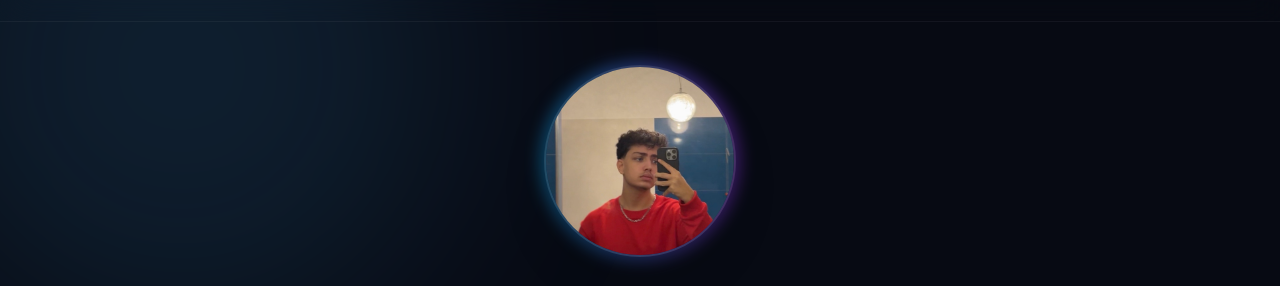
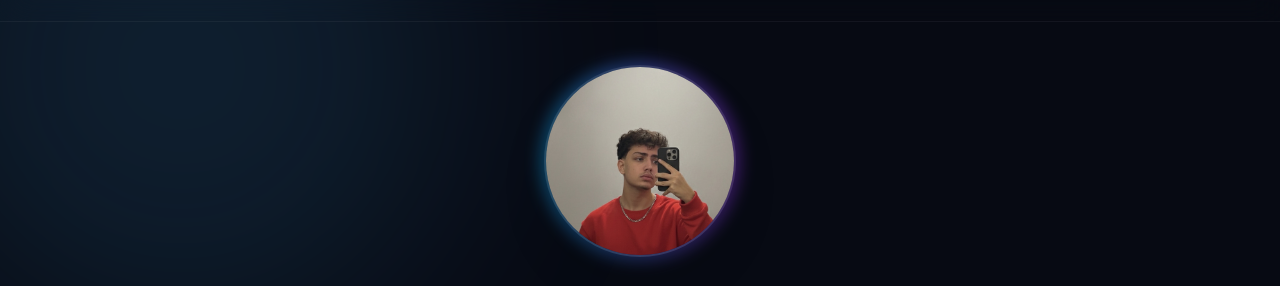
Before and after one commit to fcaroprese/fcaroprese.github.io, a plain HTML site: page index.html in a window 1280 px wide. Shown: the part 63-349 px from the top of the page. Drawn offline with nearby package versions, Linux system fonts and the light colour scheme.

Commit message:
Update index.html

```diff
--- a/index.html
+++ b/index.html
@@ -35,7 +35,7 @@
             <div class="mb-8 relative inline-block group">
                 <div class="absolute -inset-1 bg-gradient-to-r from-sky-500 to-purple-600 rounded-full blur opacity-40 group-hover:opacity-75 transition duration-1000 animate-pulse"></div>
                 <div class="relative w-32 h-32 md:w-48 md:h-48 rounded-full overflow-hidden border-2 border-white/10 shadow-2xl">
-                    <img src="assets/foto.jpeg" alt="Francesco Caroprese" class="w-full h-full object-cover">
+                    <img src="assets/profile.jpeg" alt="Francesco Caroprese" class="w-full h-full object-cover">
                 </div>
             </div>
 
```
